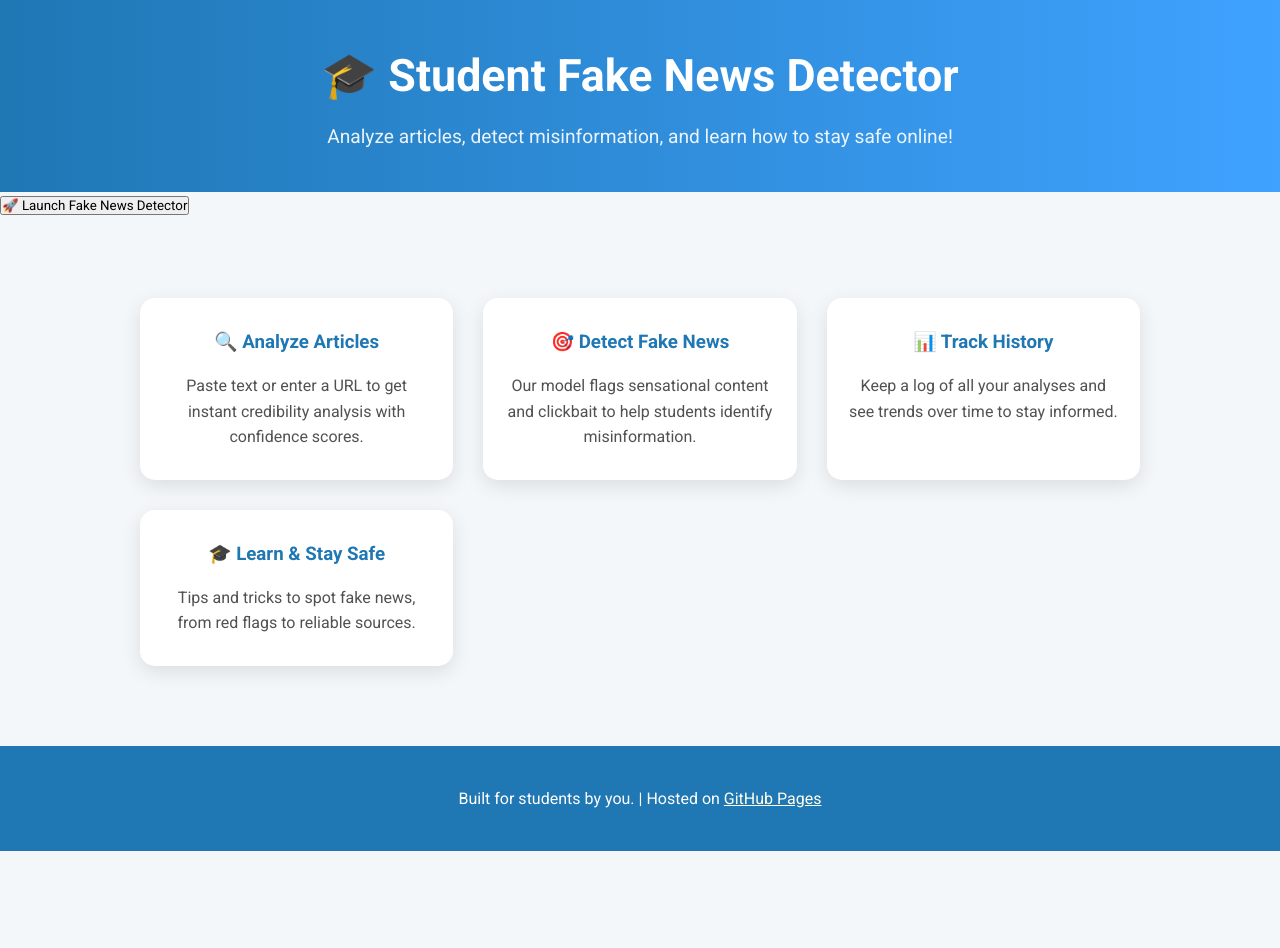
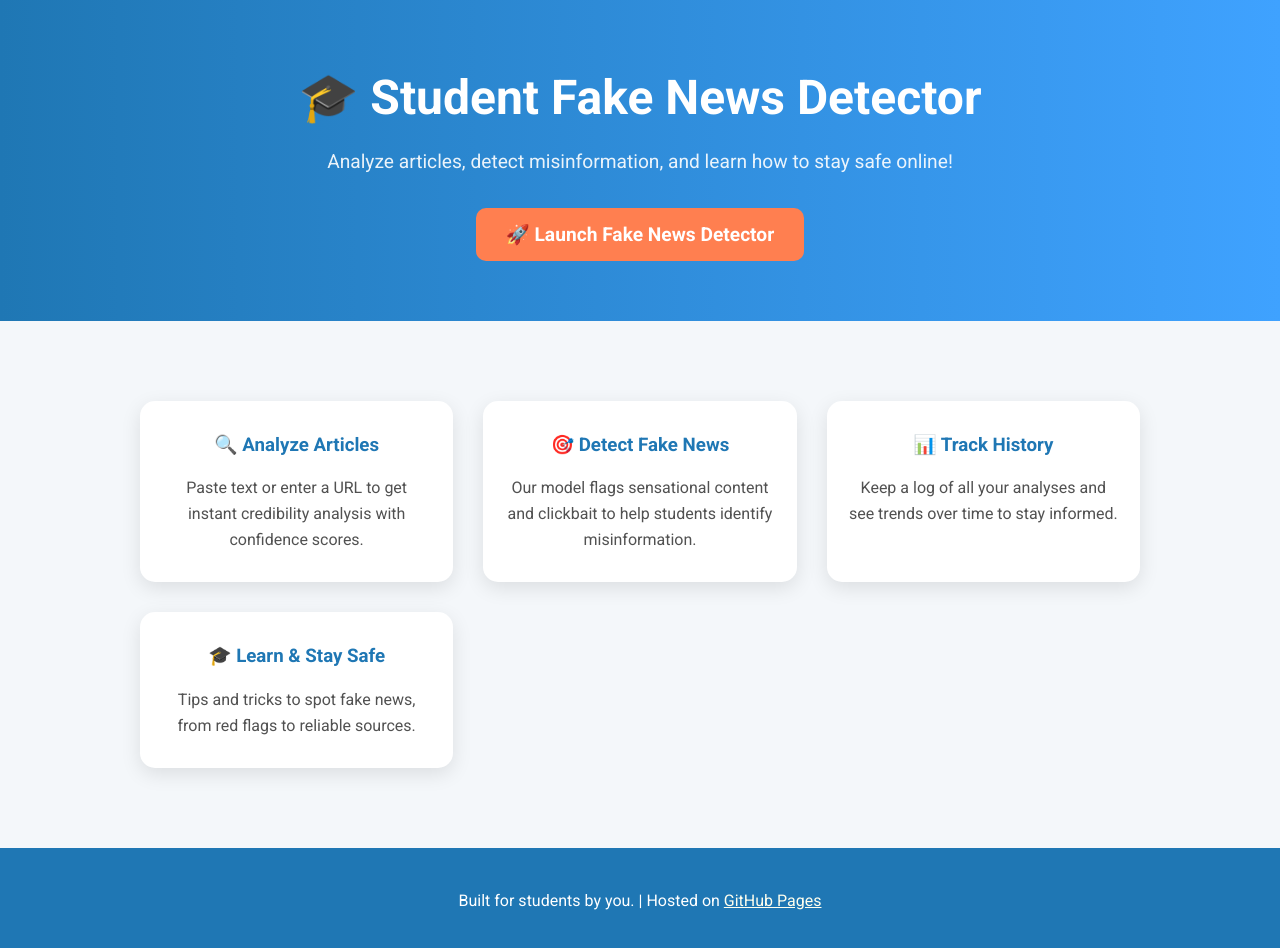
Before and after one commit to trishab004/fake-news-detector-for-students, a plain HTML site: page index.html in a window 1280 px wide. Before the commit the page ends 851 px from the top, so only its background shows below. Drawn offline with Linux system fonts and the light colour scheme.

Commit message:
Update index.html

```diff
--- a/index.html
+++ b/index.html
@@ -78,15 +78,29 @@
 </head>
 <body>
 
-  <!-- Header -->
-  <header>
-    <h1>🎓 Student Fake News Detector</h1>
-    <p>Analyze articles, detect misinformation, and learn how to stay safe online!</p>
-  </header>
+  <!-- Header Section -->
+<header style="background: linear-gradient(90deg, #1f77b4, #3fa2ff); color: white; text-align: center; padding: 60px 20px;">
+    <h1 style="font-size: 3rem; margin-bottom: 10px;">🎓 Student Fake News Detector</h1>
+    <p style="font-size: 1.2rem; opacity: 0.9;">Analyze articles, detect misinformation, and learn how to stay safe online!</p>
+    <a href="https://fakenewsdetectorforstudents-hudcvbcqbn2tno8rxisceu.streamlit.app/" target="_blank" style="text-decoration: none;">
+        <button style="
+            margin-top: 30px;
+            padding: 15px 30px;
+            font-size: 1.2rem;
+            font-weight: bold;
+            color: white;
+            background-color: #ff7f50;
+            border: none;
+            border-radius: 10px;
+            cursor: pointer;
+            transition: transform 0.2s, background-color 0.2s;
+        " onmouseover="this.style.backgroundColor='#ff5722'; this.style.transform='scale(1.05)';"
+           onmouseout="this.style.backgroundColor='#ff7f50'; this.style.transform='scale(1)';">
+            🚀 Launch Fake News Detector
+        </button>
+    </a>
+</header>
 
-<a href="https://fakenewsdetectorforstudents-hudcvbcqbn2tno8rxisceu.streamlit.app/" target="_blank">
-    <button>🚀 Launch Fake News Detector</button>
-</a>
 
 
   <!-- Features Section -->
```
